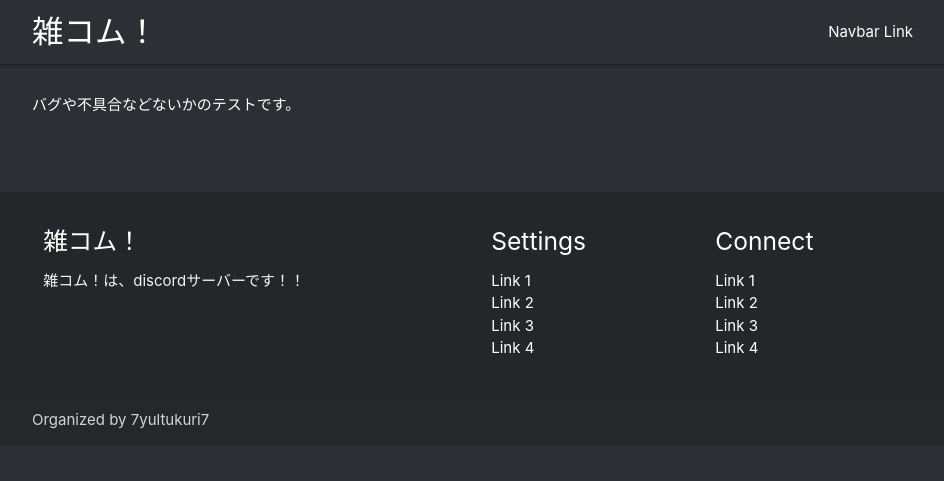
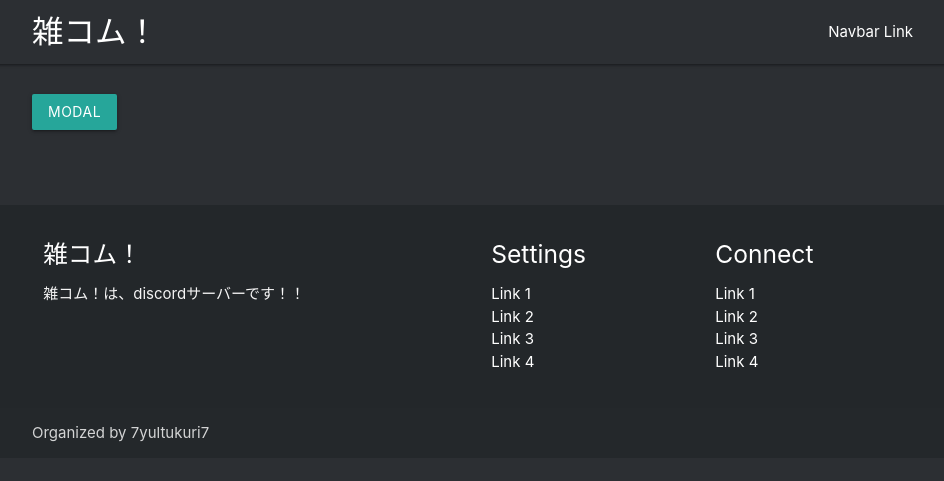
Before and after one commit to zatsukomu/zatsukomu-website-v1, a Jekyll site: the page built from docs/_posts/2019-04-27-test-nanoda.md, in a window 1280 px wide. Shown: the top 481 px of the page, without its empty margins (160-1104 px from the left). Built offline with Jekyll 4.4.1, drawn with Linux system fonts in a browser that asks for light colours; nearby versions of some CDN libraries.

Commit message:
Update 2019-04-27-test-nanoda.md

```diff
--- a/docs/_posts/2019-04-27-test-nanoda.md
+++ b/docs/_posts/2019-04-27-test-nanoda.md
@@ -3,4 +3,17 @@ title: "テスト"
 categories: [test]
 ---
 
-バグや不具合などないかのテストです。
+
+  <!-- Modal Trigger -->
+  <a class="waves-effect waves-light btn modal-trigger" href="#modal1">Modal</a>
+
+  <!-- Modal Structure -->
+  <div id="modal1" class="modal bottom-sheet">
+    <div class="modal-content">
+      <h4>Modal Header</h4>
+      <p>A bunch of text</p>
+    </div>
+    <div class="modal-footer">
+      <a href="#!" class="modal-close waves-effect waves-green btn-flat">OK!</a>
+    </div>
+  </div>
```
